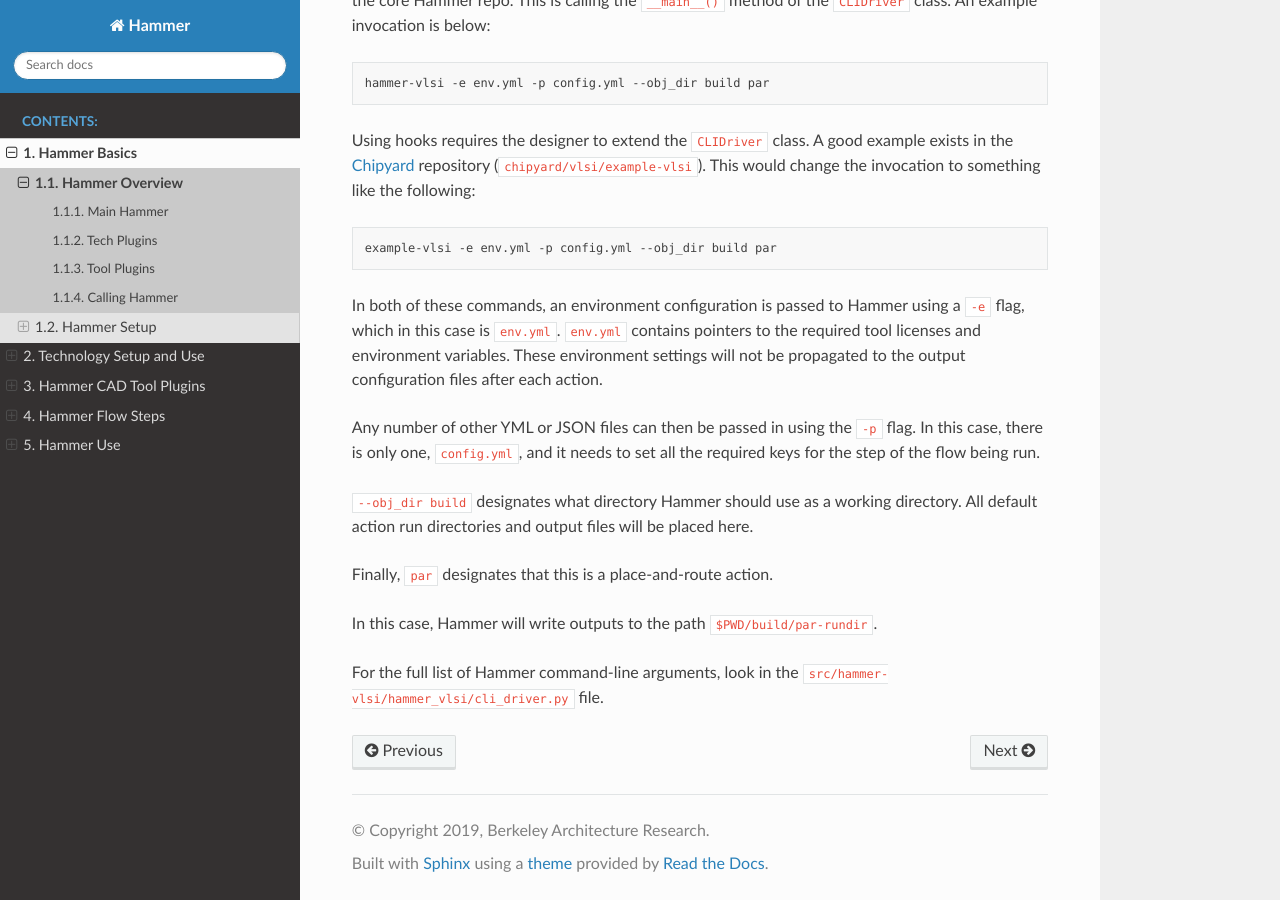
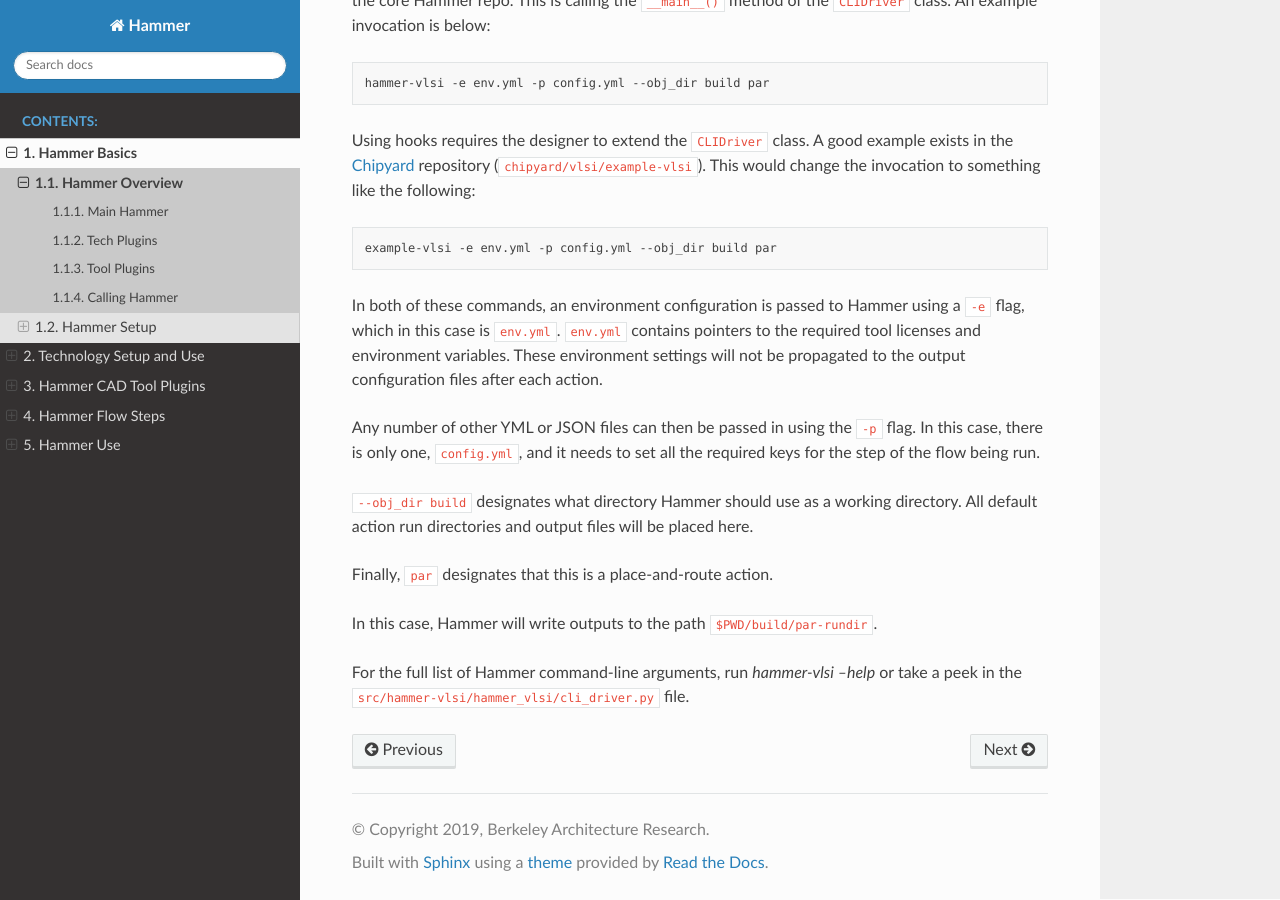
Before and after one commit to ucb-bar/hammer, a Sphinx documentation site: the page built from doc/Hammer-Basics/Hammer-Overview.rst, in a window 1280 px wide and 900 px high, scrolled down 1938 px. Built offline with Sphinx 7.4.7 and the Read the Docs theme 2.0.0, drawn with Linux system fonts in a browser that asks for light colours; pages that are not in the unit, such as notebooks, are missing from menus.

Commit message:
address some of edward's comments

```diff
--- a/doc/Hammer-Basics/Hammer-Overview.rst
+++ b/doc/Hammer-Basics/Hammer-Overview.rst
@@ -81,4 +81,4 @@ Finally, ``par`` designates that this is a place-and-route action.
 
 In this case, Hammer will write outputs to the path ``$PWD/build/par-rundir``.
 
-For the full list of Hammer command-line arguments, look in the ``src/hammer-vlsi/hammer_vlsi/cli_driver.py`` file.
+For the full list of Hammer command-line arguments, run `hammer-vlsi --help` or take a peek in the ``src/hammer-vlsi/hammer_vlsi/cli_driver.py`` file.
--- a/doc/Hammer-Use/Flow-Control.rst
+++ b/doc/Hammer-Use/Flow-Control.rst
@@ -4,7 +4,7 @@ Flow Control
 =======================================
 
 Physical design is necessarily an iterative process, and designers will often require fine control of the flow within any given action.
-This allows for rapid testing of new changes in the Hammer IR  to improve the quality of results after certain steps.
+This allows for rapid testing of new changes in the Hammer IR  to improve the quality of results (QoR) after certain steps.
 
 Given the flow defined by tool steps and hooks (described in the next section), users can select ranges of these to run.
 The tool script will then be generated with commands corresponding to only the steps that are to be run.
--- a/doc/Hammer-Use/Hooks.rst
+++ b/doc/Hammer-Use/Hooks.rst
@@ -17,6 +17,7 @@ Hooks (depending on how they are included, see below) get turned into step objec
 
 Hooks can live in a Python file inside the design root so that it is available to the class that needs to extend the default ``CLIDriver``.
 An example of some skeletons of hooks are found in `Chipyard <https://github.com/ucb-bar/chipyard/blob/master/vlsi/example-vlsi>`__.
+For more comprehensive examples, refer to the hooks unit tests in the ``HammerToolHooksTest`` class of `test.py <https://github.com/ucb-bar/hammer/blob/master/src/hammer-vlsi/test.py>`__.
 
 Including Hooks
 ----------------
```
Also changed, not shown: 1 other file.
